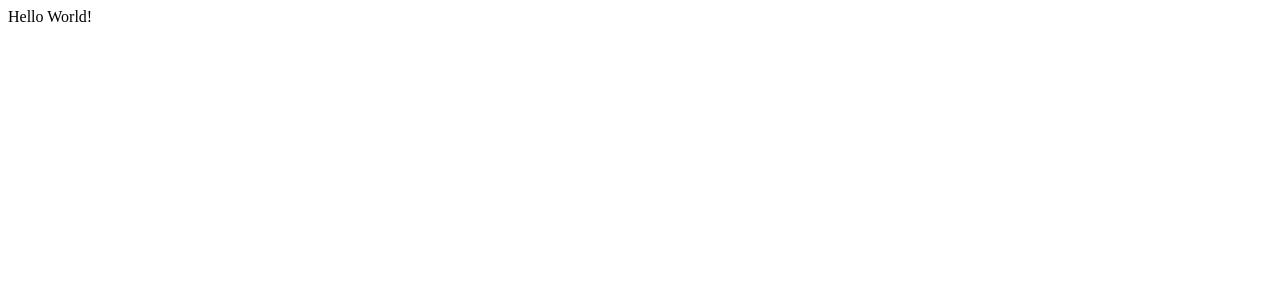
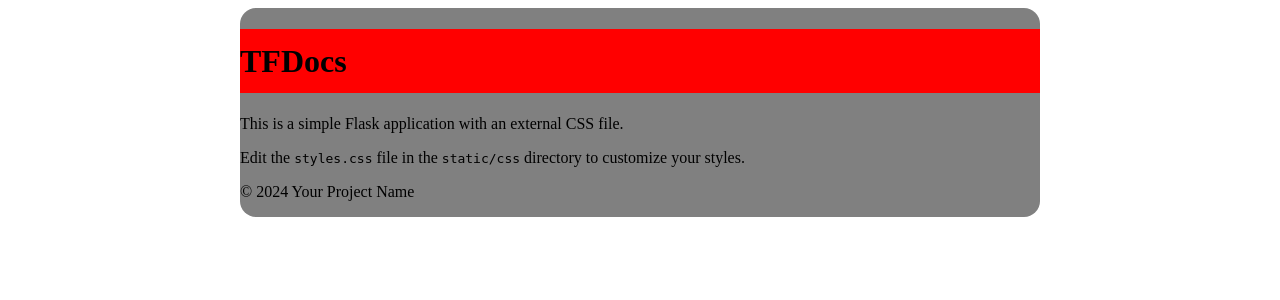
Before and after one commit to Apollo-XIV/tfdocs, a Flask app: page / in a window 1280 px wide. Before the commit the part shown is almost empty. Shown: the top 300 px of the page. Run offline with Flask 3, Linux system fonts and the light colour scheme.

Commit message:
gunicorn, basic terraform, and more

```diff
--- a/pyproject.toml
+++ b/pyproject.toml
@@ -24,6 +24,8 @@ black = "^24.8.0"
 textual-dev = "^1.6.1"
 setuptools = "^72.0.0"
 pyinstaller = "^6.11.1"
+flask = "^3.1.0"
+gunicorn = "^23.0.0"
 
 
 [build-system]
--- /dev/null
+++ b/web/static/css/main.css
@@ -0,0 +1,19 @@
+
+body {
+  color: black;
+  display: flex;
+  align-items: center;
+  flex-direction: column;
+}
+
+#main {
+  background-color: gray;
+  border-radius: 1rem;
+}
+
+header {
+  width: 50rem;
+  line-height: 4rem;
+  padding-top: -1rem;
+  background-color: red;
+}
--- a/web/templates/index.html
+++ b/web/templates/index.html
@@ -1,6 +1,23 @@
 <!DOCTYPE html>
 <head>
+  <meta charset="UTF-8">
+  <meta name="viewport" content="width=device-width, initial-scale=1.0">
+  <meta name="description" content="Homepage for TFDocs">
+  <title>TFDocs</title>
+  <link rel="stylesheet" href="/static/css/main.css" />
 </head>
 <body>
-  Hello World!
+  <div id="main">
+    <header>
+      <h1>TFDocs</h1>
+    </header>
+    <main>
+      <p>This is a simple Flask application with an external CSS file.</p>
+      <p>Edit the <code>styles.css</code> file in the <code>static/css</code> directory to customize your styles.</p>
+    </main>
+    <footer>
+      <p>&copy; 2024 Your Project Name</p>
+    </footer>
+  </div>
 </body>
+</html>
```
Also changed, not shown: web/__init__.py (renamed from web/__main__.py), web/main.py (deleted), 4 other files.
